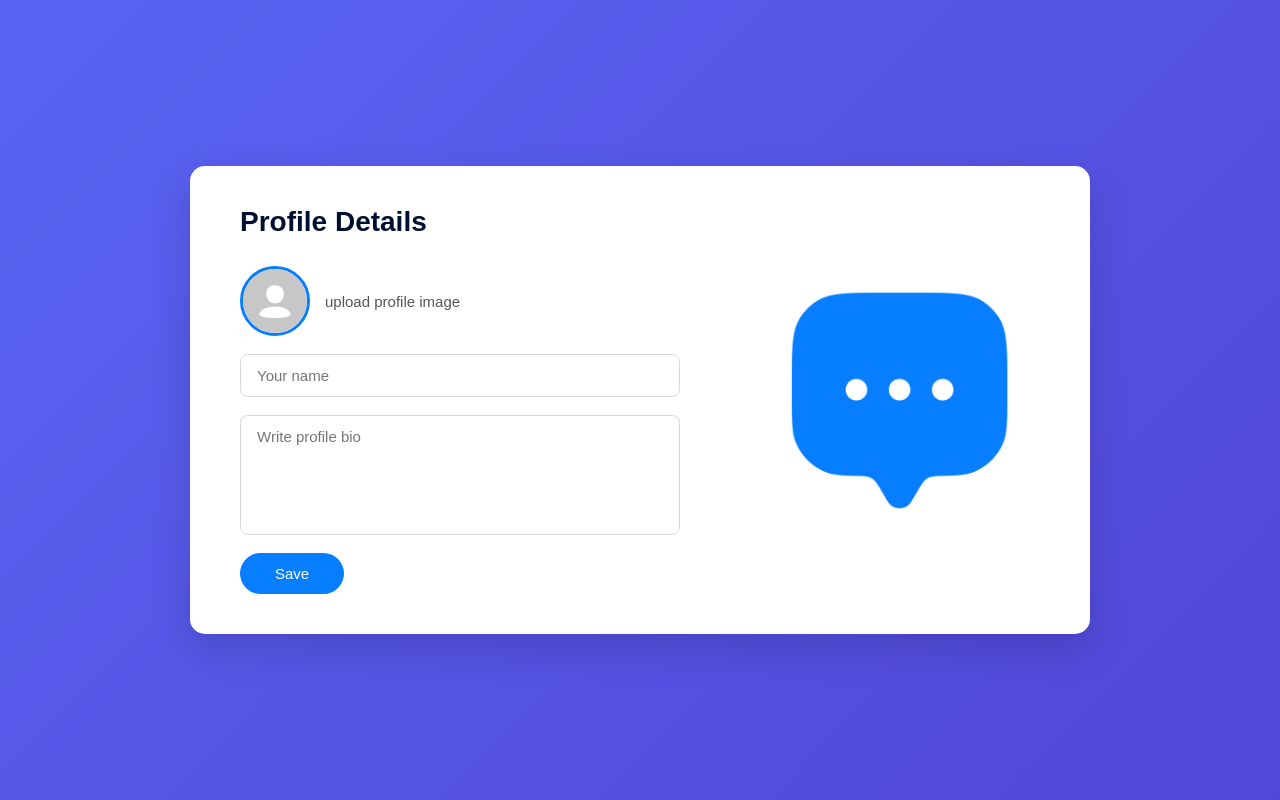
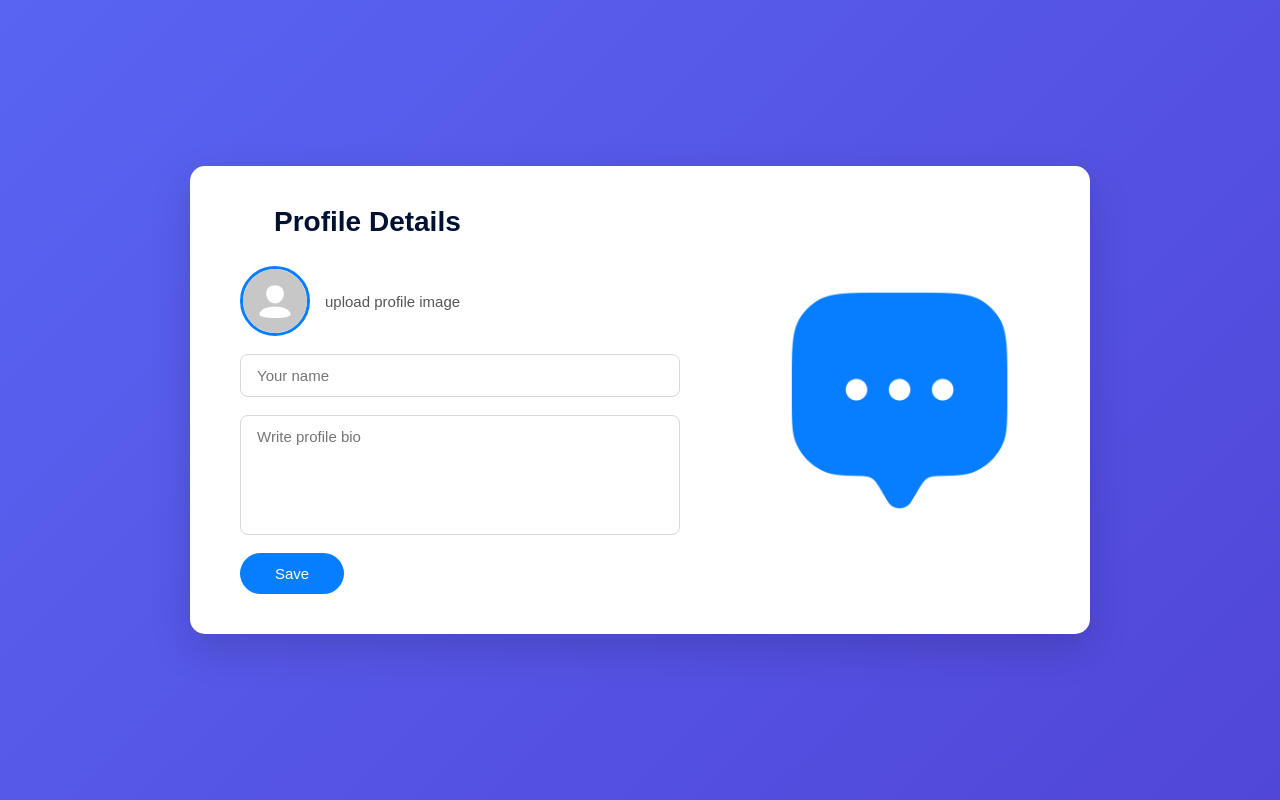
Before and after one commit to gopalwadhwani/chat-app, a React app: page /profile in a window 1280 px wide. Built offline with nearby package versions, Linux system fonts and the light colour scheme; no server answers; the database is empty; sample sign-in values are in the browser's storage; the HTML template or start-up script is replaced by a standard one.

Commit message:
css changes

```diff
--- a/src/pages/ProfileUpdate/ProfileUpdate.css
+++ b/src/pages/ProfileUpdate/ProfileUpdate.css
@@ -25,6 +25,8 @@
     padding: 40px 50px;
 
     box-shadow: 0 15px 40px rgba(0,0,0,.15);
+
+    position: relative;
 }
 
 .profile-container form{
@@ -34,6 +36,23 @@
     flex-direction: column;
 
     gap: 18px;
+
+    position: relative;
+}
+
+.profile-back{
+    width: 22px;
+    cursor: pointer;
+
+    position: absolute;
+    top: 0;
+    left: 0;
+
+    transition: transform 0.25s ease;
+}
+
+.profile-back:hover{
+    transform: translateX(-3px);
 }
 
 .profile-container h3{
@@ -42,6 +61,8 @@
     color: #001030;
 
     margin-bottom: 10px;
+
+    padding-left: 34px;
 }
 
 .profile-container label{
```
